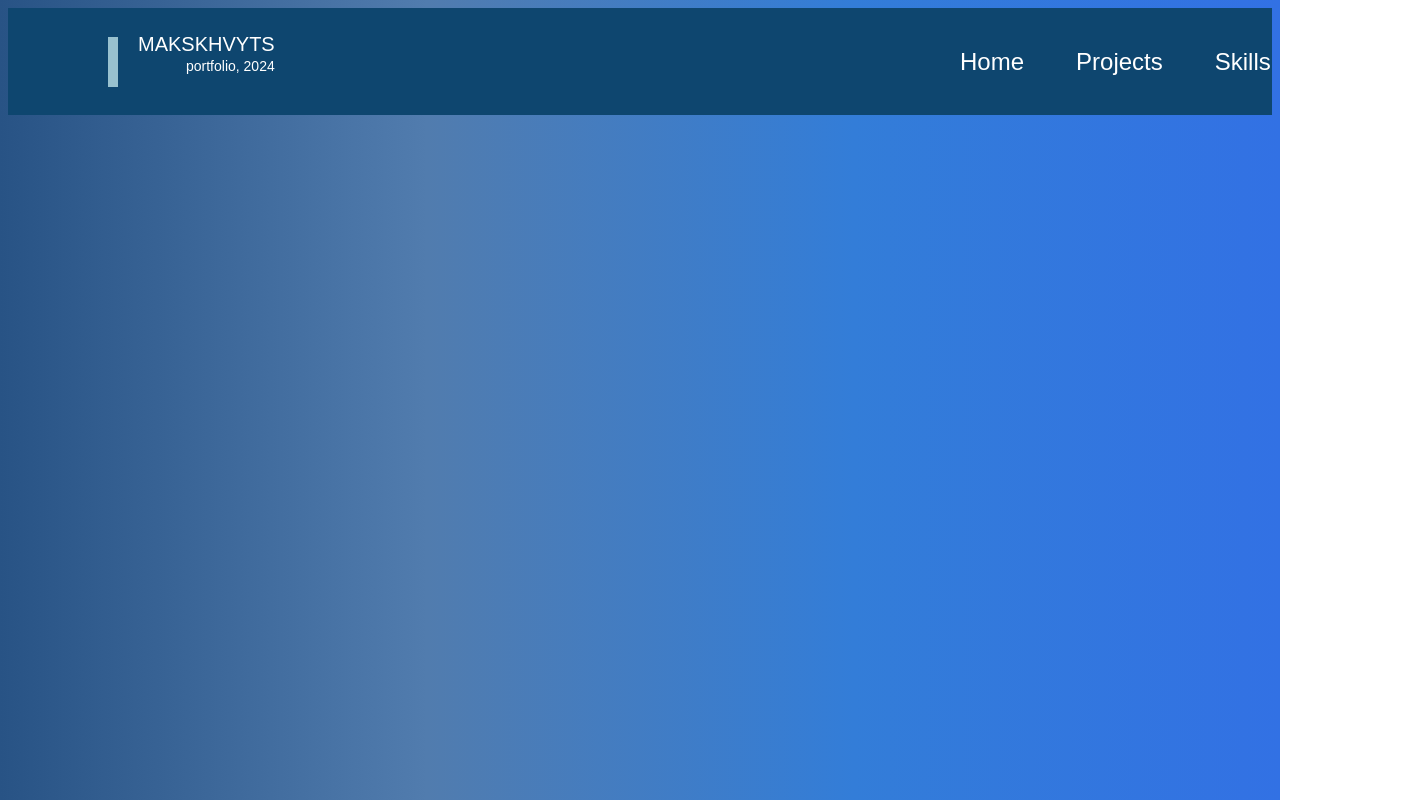
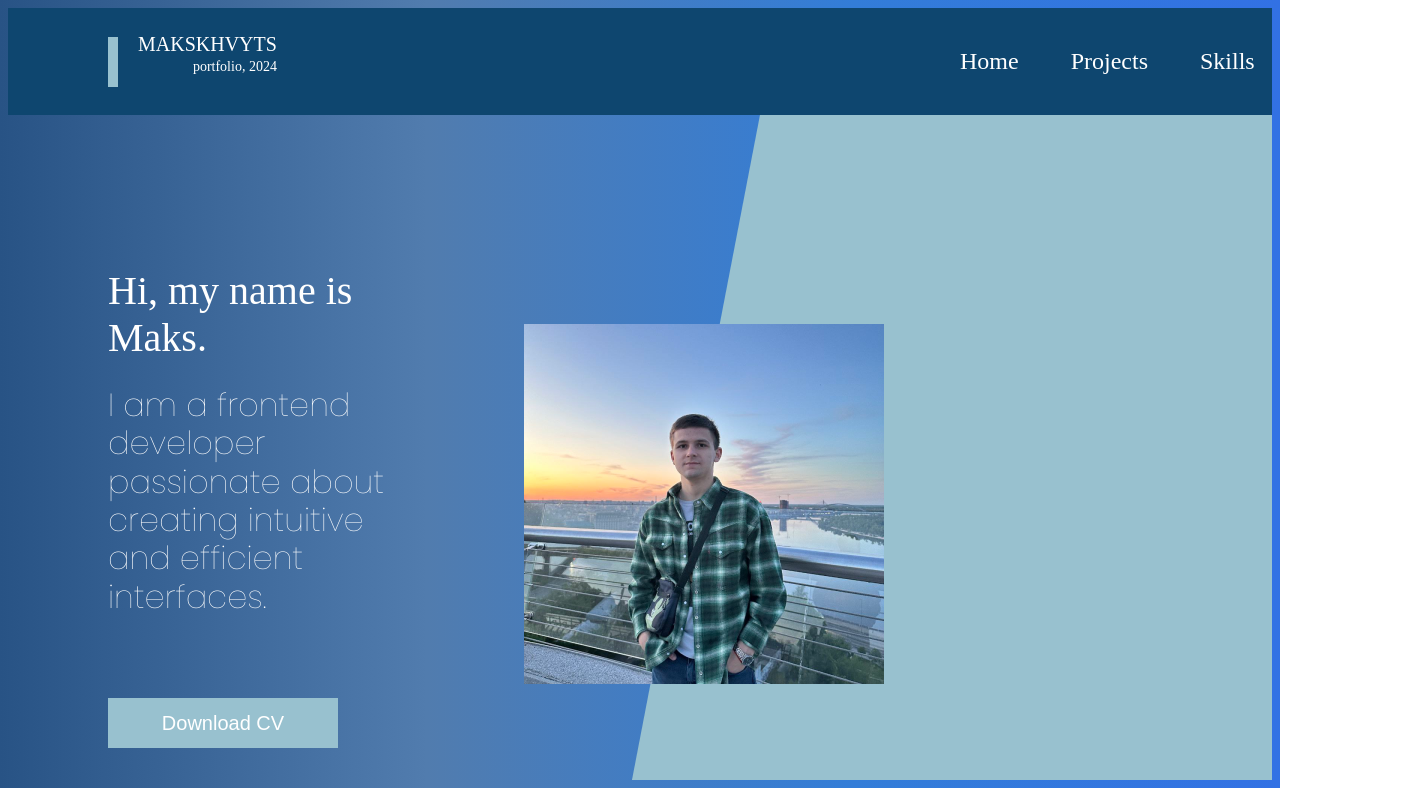
Before and after one commit to makskhv21/myWebSite, a JavaScript app: page / in a window 1280 px wide. Shown: the whole page, 1417 px wide, since content can reach past the window. Built offline with nearby package versions, Linux system fonts and the light colour scheme; the HTML template or start-up script is replaced by a standard one.

Commit message:
Add main with photo and description me

```diff
--- a/src/App.css
+++ b/src/App.css
@@ -1,12 +1,8 @@
-html, body {
-    height: 100%;
-}
-
 body {
     background: linear-gradient(90deg,#285385,#517CAE, #337DD8, #3271E4);
     background-repeat: no-repeat;
     background-size: cover;
     height: 100%;
     color: white;
-    font-family: 'Poppins', sans-serif;;
+    font-family: 'Times New Roman', Times, serif;
 }
--- a/src/App.js
+++ b/src/App.js
@@ -1,11 +1,13 @@
 import "./App.css"
 
 import Navbar from "./components/navbar/Navbar"
+import Main from "./components/main/Main"
 
 function App() {
   return (
     <div className="App">
       < Navbar />
+      < Main />
     </div>
   );
 };
--- /dev/null
+++ b/src/components/main/Main.css
@@ -0,0 +1,76 @@
+@import url('https://fonts.googleapis.com/css2?family=Poppins:wght@100&display=swap');
+
+main {
+    display: flex;
+    width: 100%;
+    height: 665px;
+}
+
+header {
+    margin-top: 125px;
+    margin-left: 100px;
+    width: 410px;
+    height: 305px;
+}
+
+.info-name {
+    font-weight: lighter;
+    font-size: 40px;
+    margin-bottom: 0;
+}
+
+.info-desription {
+    font-size: 32px;
+    font-weight: 500;
+    margin-top: 25px;
+    padding-bottom: 50px;
+    line-height: 1.2;
+}
+
+.custom-font {
+    font-family: 'Poppins', sans-serif;
+}
+
+.btn-Download {
+    outline: none;
+    border: none;
+    background-color: #98C1CF;
+    color: white;
+    font-size: 20px;
+    width: 230px;
+    height: 50px;
+}
+
+.btn-Download:hover {
+    background-color: #11ade1;
+}
+
+.photo {
+    background-color: #98C1CF;
+    width: 810px;
+    height: 665px;
+    margin-left: 200px;
+    clip-path: polygon(0 100%, 100% 100%, 100% 0, 20% 0);
+    position: relative;
+}
+
+.box {
+    width: 360px;
+    height: 360px;
+    background-color: white;
+    position: absolute;
+    top: 63%;
+    left: 55%;
+    transform: translate(-50%, -50%);
+    z-index: 1;
+}
+
+.image {
+    width: 100%;
+    height: auto;
+    transition: transform 0.3s ease;
+}
+
+.box:hover .image {
+    transform: translate(-30px, -30px);
+}
--- /dev/null
+++ b/src/components/main/Main.js
@@ -0,0 +1,22 @@
+import "./Main.css";
+import myPhoto from "./img/myPhoto.png";
+
+function Main() {
+    return(
+        <main>
+            <header>
+            <div className="info">
+                <h1 className="info-name">Hi, my name is Maks. </h1>
+                <p className="info-desription custom-font">I am a frontend developer passionate about creating intuitive and efficient interfaces.</p>
+            </div>
+            <button className="btn-Download">Download CV</button>
+            </header>
+            <div className="photo"></div>
+            <div className="box">
+                <img src={myPhoto} alt="MyPhoto" className="image"/>
+            </div>
+        </main>
+    )
+};
+
+export default Main;
```
Also changed, not shown: src/components/main/img/myPhoto.png (added).
